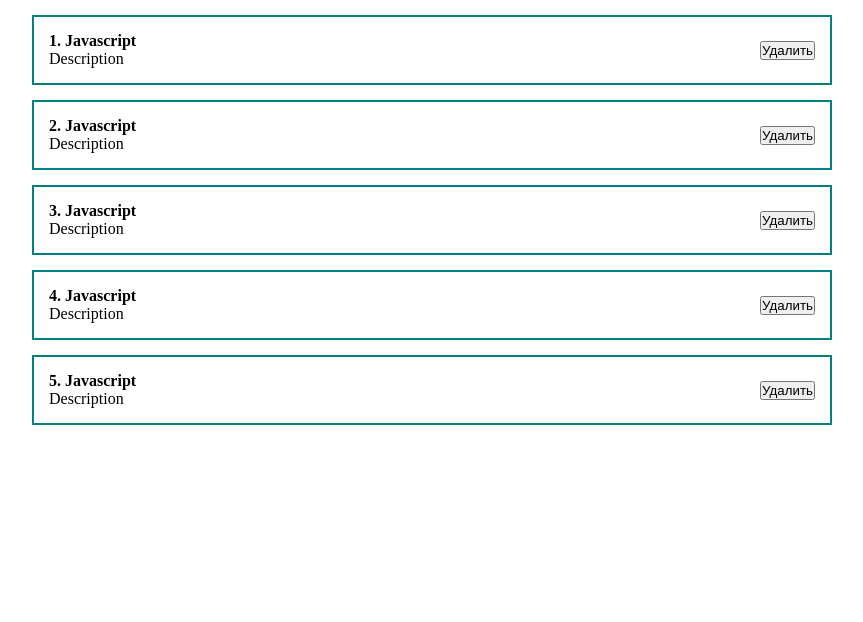
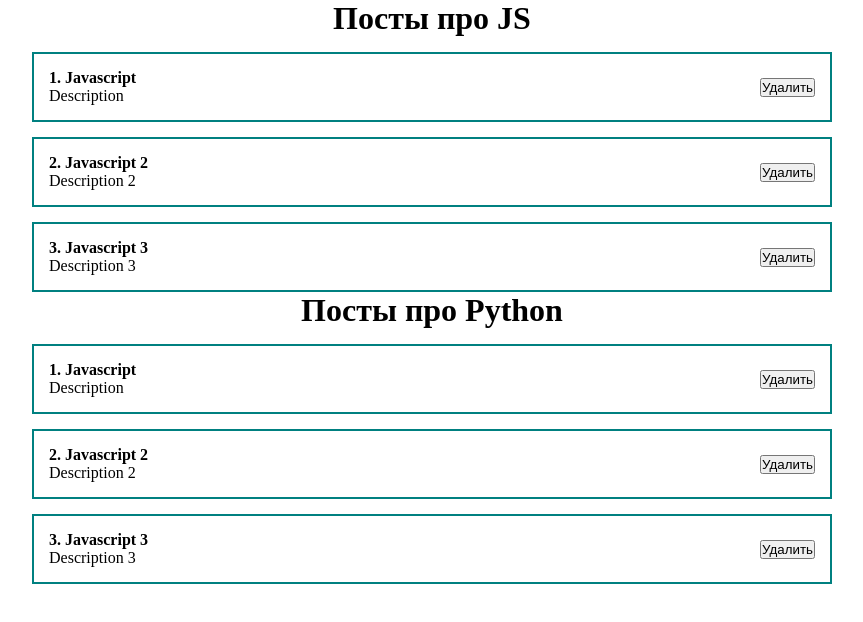
Before and after one commit to Ajtemir/ReactUlbiLearning, a React (Create React App) app: page / in a window 1280 px wide. Shown: the top 622 px of the page, without its empty margins (208-1071 px from the left). Built offline with nearby package versions, Linux system fonts and the light colour scheme.

Commit message:
Посты про 2 языка программирования

```diff
--- a/src/App.js
+++ b/src/App.js
@@ -1,14 +1,23 @@
 import React, {useState} from 'react';
 import './styles/App.css';
 import PostItem from "./components/PostItem";
+import PostList from "./components/PostList";
 function App() {
+    const [posts, setPosts] = useState([
+        { id: 1, title: 'Javascript', body: 'Description'},
+        { id: 2, title: 'Javascript 2', body: 'Description 2'},
+        { id: 3, title: 'Javascript 3', body: 'Description 3'},
+    ]);
+
+    const [posts2, setPosts2] = useState([
+        { id: 1, title: 'Python', body: 'Description'},
+        { id: 2, title: 'Python 2', body: 'Description 2'},
+        { id: 3, title: 'Python 3', body: 'Description 3'},
+    ]);
   return (
     <div className="App">
-        <PostItem post={{ id: 1, title: 'Javascript', body: 'Description'}} />
-        <PostItem post={{ id: 2, title: 'Javascript', body: 'Description'}} />
-        <PostItem post={{ id: 3, title: 'Javascript', body: 'Description'}} />
-        <PostItem post={{ id: 4, title: 'Javascript', body: 'Description'}} />
-        <PostItem post={{ id: 5, title: 'Javascript', body: 'Description'}} />
+        <PostList posts={posts} title='Посты про JS'/>
+        <PostList posts={posts} title='Посты про Python'/>
     </div>
   );
 }
--- /dev/null
+++ b/src/components/PostList.jsx
@@ -0,0 +1,17 @@
+import React from 'react';
+import PostItem from "./PostItem";
+
+const PostList = ({posts, title}) => {
+    return (
+        <div>
+            <h1 style={{textAlign: 'center'}}>
+                {title}
+            </h1>
+            {
+                posts.map(post => <PostItem post={post} key={post.id}/>)
+            }
+        </div>
+    );
+};
+
+export default PostList;
```
